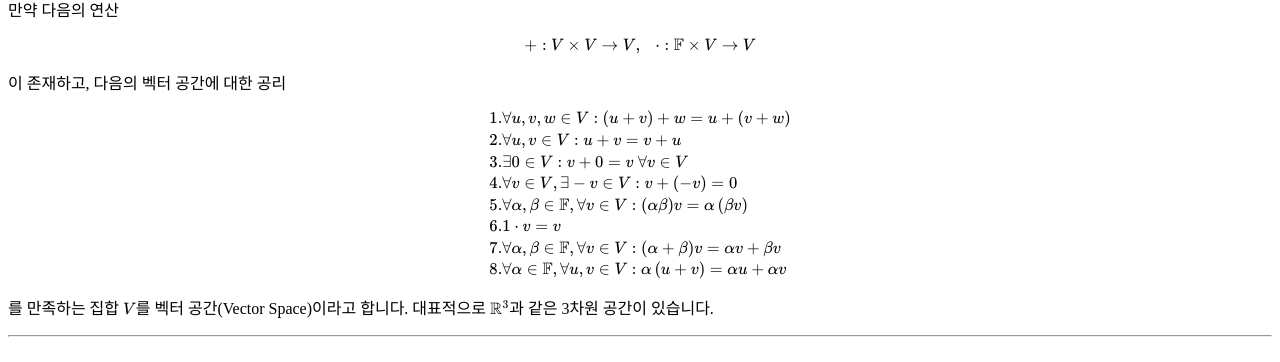
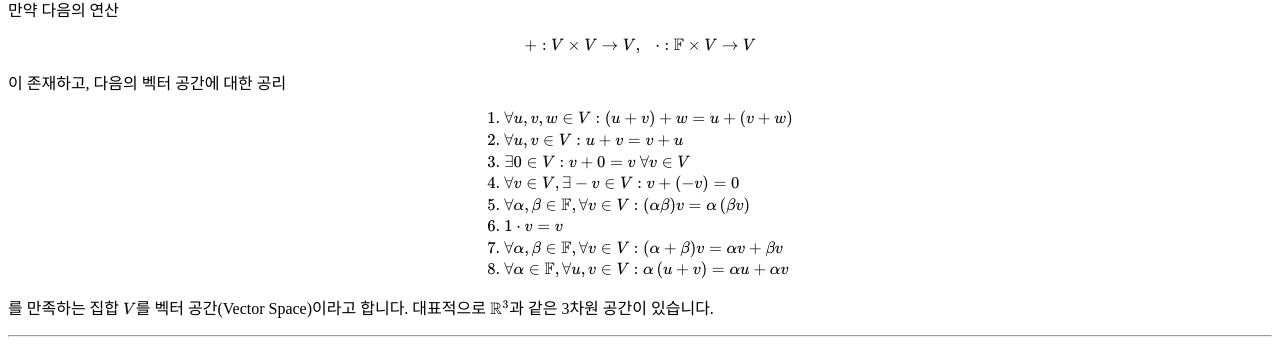
Before and after one commit to Kirbee-Ra/Kirbee-Ra.github.io, a Jekyll site: the page built from MTH/LinearAlgebra/VectorSpace.md, in a window 1280 px wide. Shown: the part 318-680 px from the top of the page. Built offline with Jekyll 4.4.1, drawn with Linux system fonts in a browser that asks for light colours; our own code applies the rules of GitHub Pages for plain Markdown files.

Commit message:
VectorSpace.md 업데이트

```diff
--- a/MTH/LinearAlgebra/VectorSpace.md
+++ b/MTH/LinearAlgebra/VectorSpace.md
@@ -21,14 +21,14 @@ $$
 
 $$
 \begin{align*}
-&{1. }\forall u,v,w \in V:\left(u+v\right)+w=u+\left(v+w\right)\\
-&{2. }\forall u,v\in V:u+v=v+u\\
-&{3. }\exists0\in V:v+0=v\ \forall v\in V\\
-&{4. }\forall v\in V,\exists-v\in V:v+\left(-v\right)=0\\
-&{5. }\forall\alpha,\beta\in\mathbb{F},\forall v\in V:\left(\alpha\beta\right)v=\alpha\left(\beta v\right)\\
-&{6. }1\cdot v=v\\
-&{7. }\forall\alpha,\beta\in \mathbb{F},\forall v\in V:\left(\alpha+\beta\right)v=\alpha v+\beta v\\
-&{8. }\forall\alpha\in\mathbb{F},\forall u,v\in V:\alpha\left(u+v\right)=\alpha u+\alpha v
+&\text{1. }\forall u,v,w \in V:\left(u+v\right)+w=u+\left(v+w\right)\\
+&\text{2. }\forall u,v\in V:u+v=v+u\\
+&\text{3. }\exists0\in V:v+0=v\ \forall v\in V\\
+&\text{4. }\forall v\in V,\exists-v\in V:v+\left(-v\right)=0\\
+&\text{5. }\forall\alpha,\beta\in\mathbb{F},\forall v\in V:\left(\alpha\beta\right)v=\alpha\left(\beta v\right)\\
+&\text{6. }1\cdot v=v\\
+&\text{7. }\forall\alpha,\beta\in \mathbb{F},\forall v\in V:\left(\alpha+\beta\right)v=\alpha v+\beta v\\
+&\text{8. }\forall\alpha\in\mathbb{F},\forall u,v\in V:\alpha\left(u+v\right)=\alpha u+\alpha v
 \end{align*}
 $$
 
```
